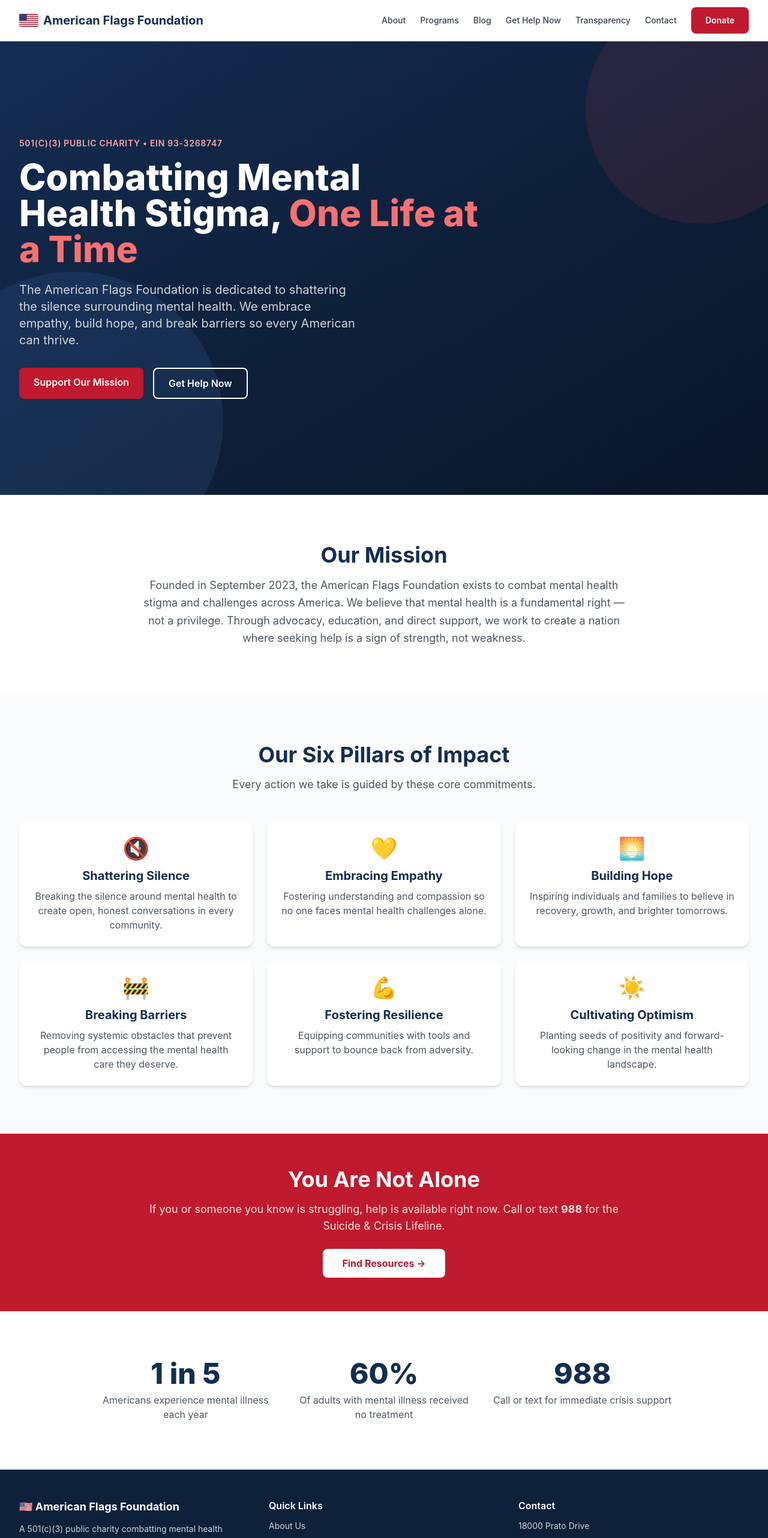
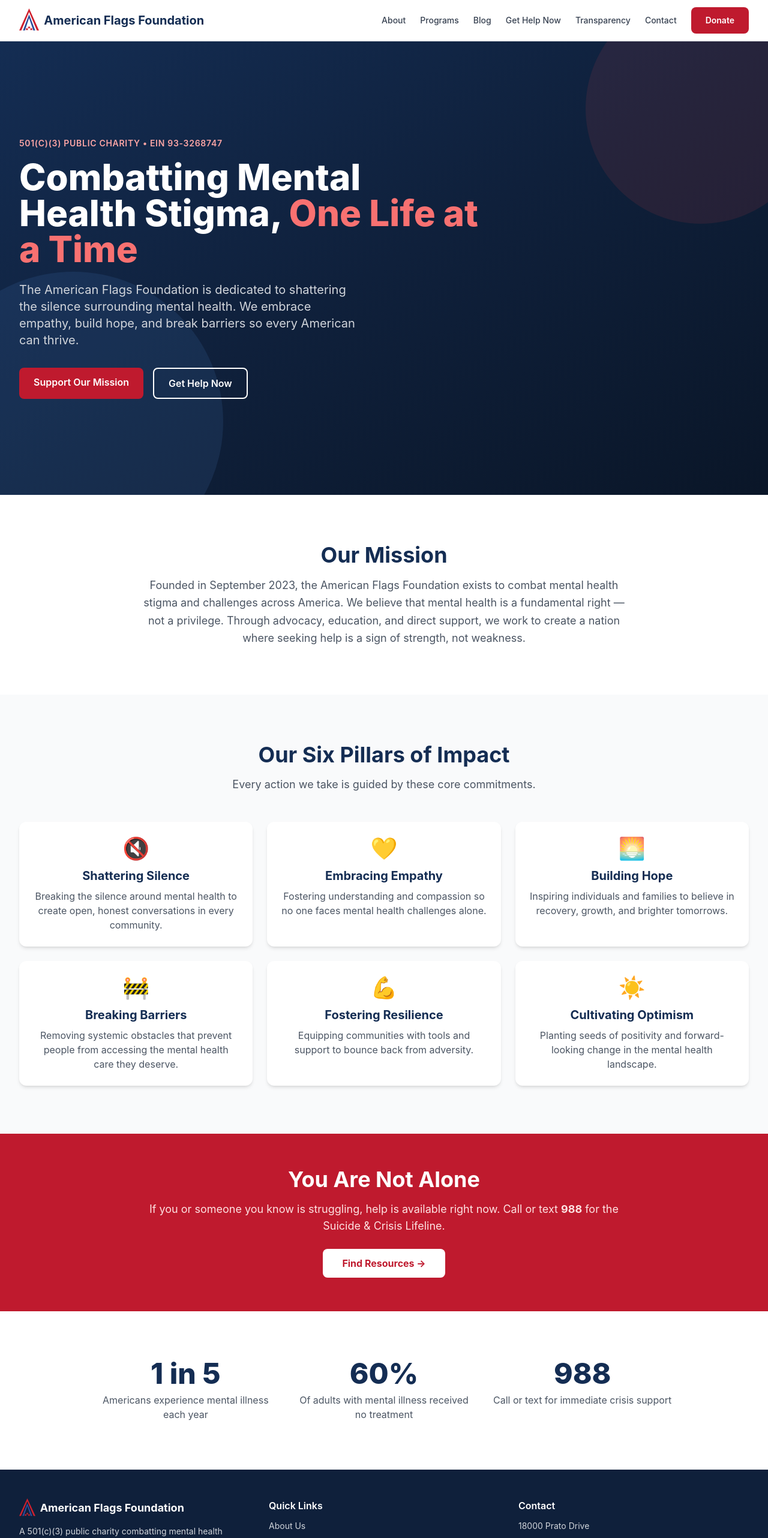
Before and after one commit to AmericanFlagsFoundation/website, a Next.js app: page / in a window 1280 px wide. Shown: the top 2564 px of the page at 60% size. Built offline with nearby package versions, Linux system fonts and the light colour scheme.

Commit message:
Add AFF logo to header and footer

```diff
--- a/src/components/Footer.tsx
+++ b/src/components/Footer.tsx
@@ -9,8 +9,9 @@
         <div className="grid gap-8 md:grid-cols-3">
           {/* Brand */}
           <div>
-            <h3 className="mb-3 text-lg font-bold text-white">
-              🇺🇸 American Flags Foundation
+            <h3 className="mb-3 flex items-center gap-2 text-lg font-bold text-white">
+              <img src="/logo.svg" alt="Logo" className="h-8 w-auto" />
+              American Flags Foundation
             </h3>
             <p className="text-sm leading-relaxed">
               A 501(c)(3) public charity combatting mental health stigma and
--- a/src/components/Header.tsx
+++ b/src/components/Header.tsx
@@ -19,16 +19,7 @@
     <header className="sticky top-0 z-50 border-b border-gray-200 bg-white/95 backdrop-blur">
       <div className="mx-auto flex max-w-7xl items-center justify-between px-4 py-3 sm:px-6 lg:px-8">
         <Link href="/" className="flex items-center gap-2">
-          <svg className="h-8 w-8 flex-shrink-0" viewBox="0 0 60 40" fill="none" xmlns="http://www.w3.org/2000/svg">
-            <rect width="60" height="40" rx="4" fill="#B22234"/>
-            <rect y="3.08" width="60" height="3.08" fill="white"/>
-            <rect y="9.23" width="60" height="3.08" fill="white"/>
-            <rect y="15.38" width="60" height="3.08" fill="white"/>
-            <rect y="21.54" width="60" height="3.08" fill="white"/>
-            <rect y="27.69" width="60" height="3.08" fill="white"/>
-            <rect y="33.85" width="60" height="3.08" fill="white"/>
-            <rect width="24" height="21.54" rx="2" fill="#3C3B6E"/>
-          </svg>
+          <img src="/logo.svg" alt="American Flags Foundation Logo" className="h-10 w-auto flex-shrink-0" />
           <span className="text-lg font-bold text-navy-700 sm:text-xl">
             American Flags Foundation
           </span>
```
Also changed, not shown: public/logo.svg (added).
